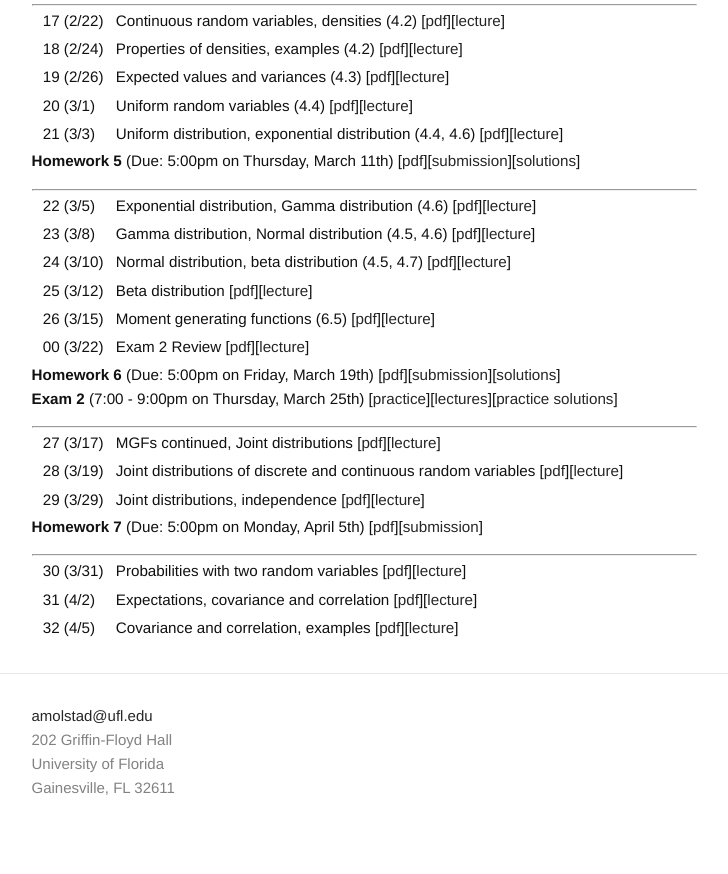
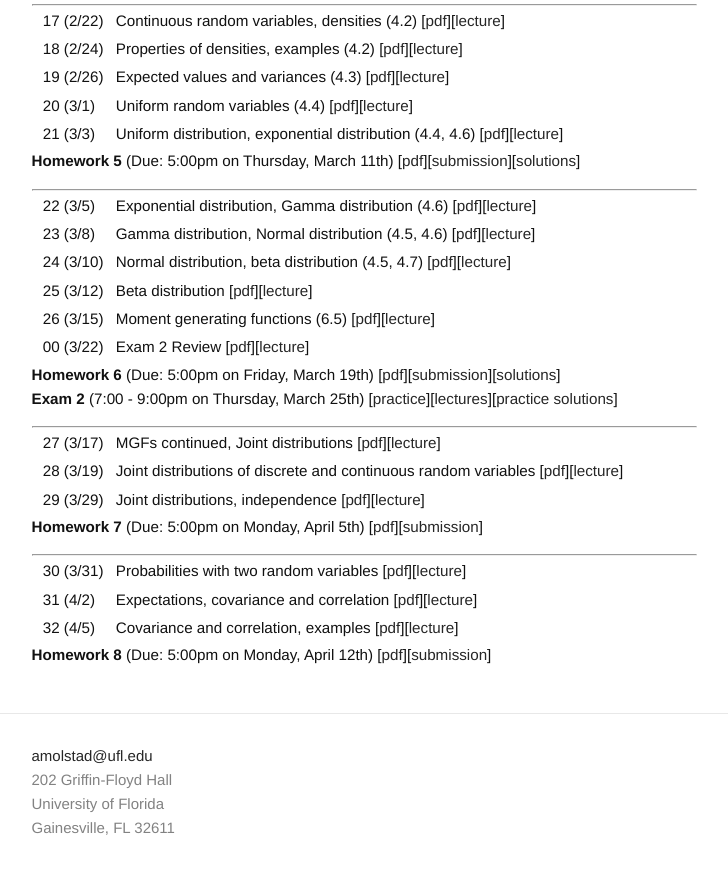
Before and after one commit to ajmolstad/ajmolstad.github.io, a Jekyll site: the page built from S21_STA4321.md, in a window 1280 px wide and 900 px high, scrolled down 994 px. Shown: the top 874 px of the window, without its empty margins (276-1004 px from the left). Built offline with Jekyll 4.4.1, drawn with Linux system fonts in a browser that asks for light colours.

Commit message:
Update S21_STA4321.md

```diff
--- a/S21_STA4321.md
+++ b/S21_STA4321.md
@@ -94,3 +94,6 @@ Note that you must be logged into your UFL eLearning account to access course ma
 || 30 (3/31)  || Probabilities with two random variables [[pdf](https://ufl.instructure.com/files/58378296/download?download_frd=1)][[lecture](https://ufl.instructure.com/courses/426946/files?preview=58414665)]||
 || 31 (4/2) || Expectations, covariance and correlation [[pdf](https://ufl.instructure.com/files/58441461/download?download_frd=1)][[lecture](https://ufl.instructure.com/courses/426946/files?preview=58485903)] ||
 || 32 (4/5) || Covariance and correlation, examples [[pdf](https://ufl.instructure.com/files/58511824/download?download_frd=1)][[lecture](https://ufl.instructure.com/files/58531725/download?download_frd=1)] ||
+
+
+**Homework 8** (Due: 5:00pm on Monday, April 12th) [[pdf](https://ufl.instructure.com/files/58576842/download?download_frd=1)][[submission](https://ufl.instructure.com/courses/426946/assignments/4655881)]
```
